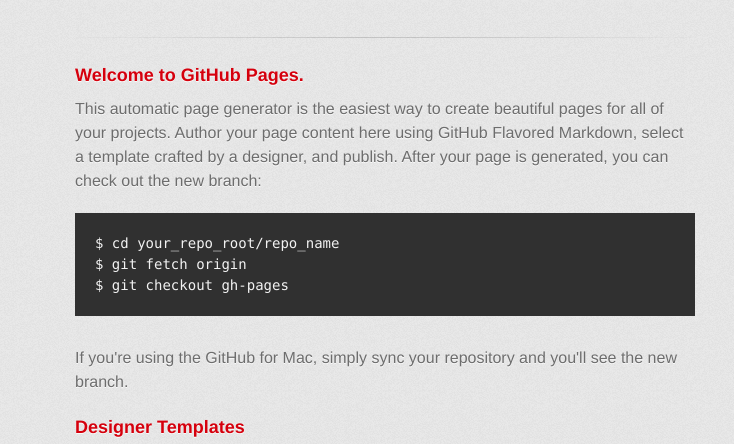
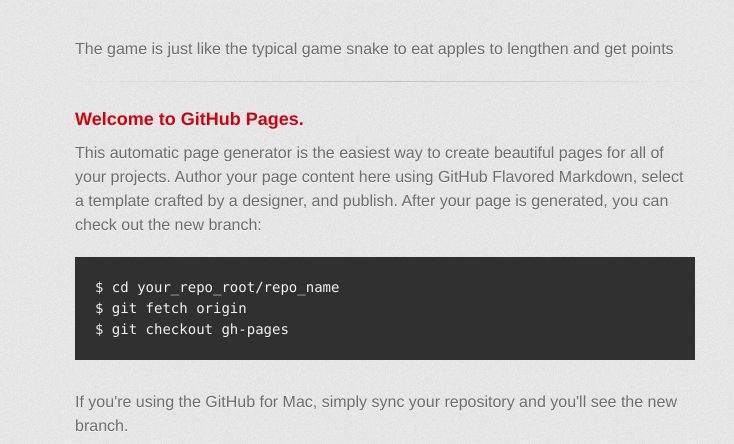
Before and after one commit to akosiarvin/project, a plain HTML site: page index.html in a window 1280 px wide. Shown: the part 618-1062 px from the top of the page, without its empty margins (255-989 px from the left). Drawn offline with Linux system fonts and the light colour scheme; a web font is replaced by a local one.

Commit message:
Update index.html

```diff
--- a/index.html
+++ b/index.html
@@ -10,7 +10,7 @@
     <!--[if lt IE 9]>
     <script src="//html5shiv.googlecode.com/svn/trunk/html5.js"></script>
     <![endif]-->
-    <title>baduynaahas by akosiarvin</title>
+    <title>WWS by akosiarvin</title>
   </head>
 
   <body>
@@ -29,6 +29,7 @@
           <a href="https://github.com/akosiarvin/project/tarball/master" id="download-tar-gz" class="button"><span>Download .tar.gz</span></a>
           <a href="https://github.com/akosiarvin/project" id="view-on-github" class="button"><span>View on GitHub</span></a>
         </section>
+        <p>The game is just like the typical game snake to eat apples to lengthen and get points<p>
 
         <hr>
 
```
